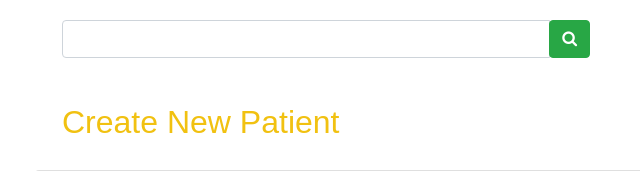
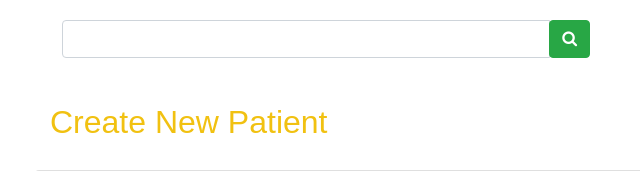
Before and after one commit to k19ashok/Welfinity, a Django app: page / in a window 1280 px wide. Shown: the part 221-392 px from the top of the page, without its empty margins (35-675 px from the left). Run offline with Django 4.2, Linux system fonts and the light colour scheme; some libraries are stand-ins or nearby versions; some web fonts are replaced.

Commit message:
'mylast'

```diff
--- a/templates/emr.html
+++ b/templates/emr.html
@@ -294,7 +294,7 @@
         <h2
           data-v-5b94d55b=""
           data-aos="zoom-in"
-          class="mb-4 aos-init aos-animate ml-0"
+          class="mb-4 aos-init aos-animate px-0"
         >
           <strong data-v-5b94d55b="">Create New Patient</strong>
         </h2>
```
